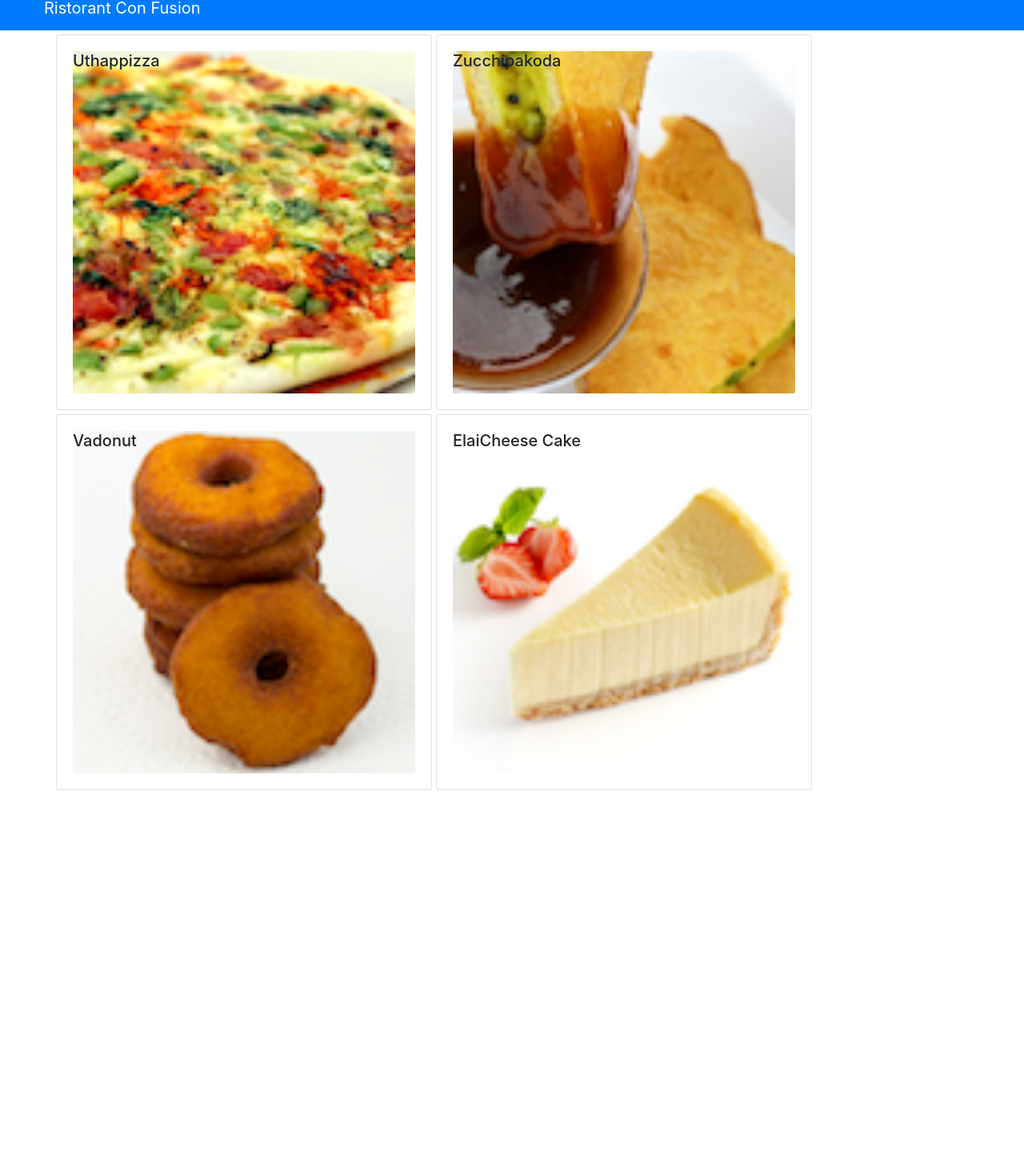
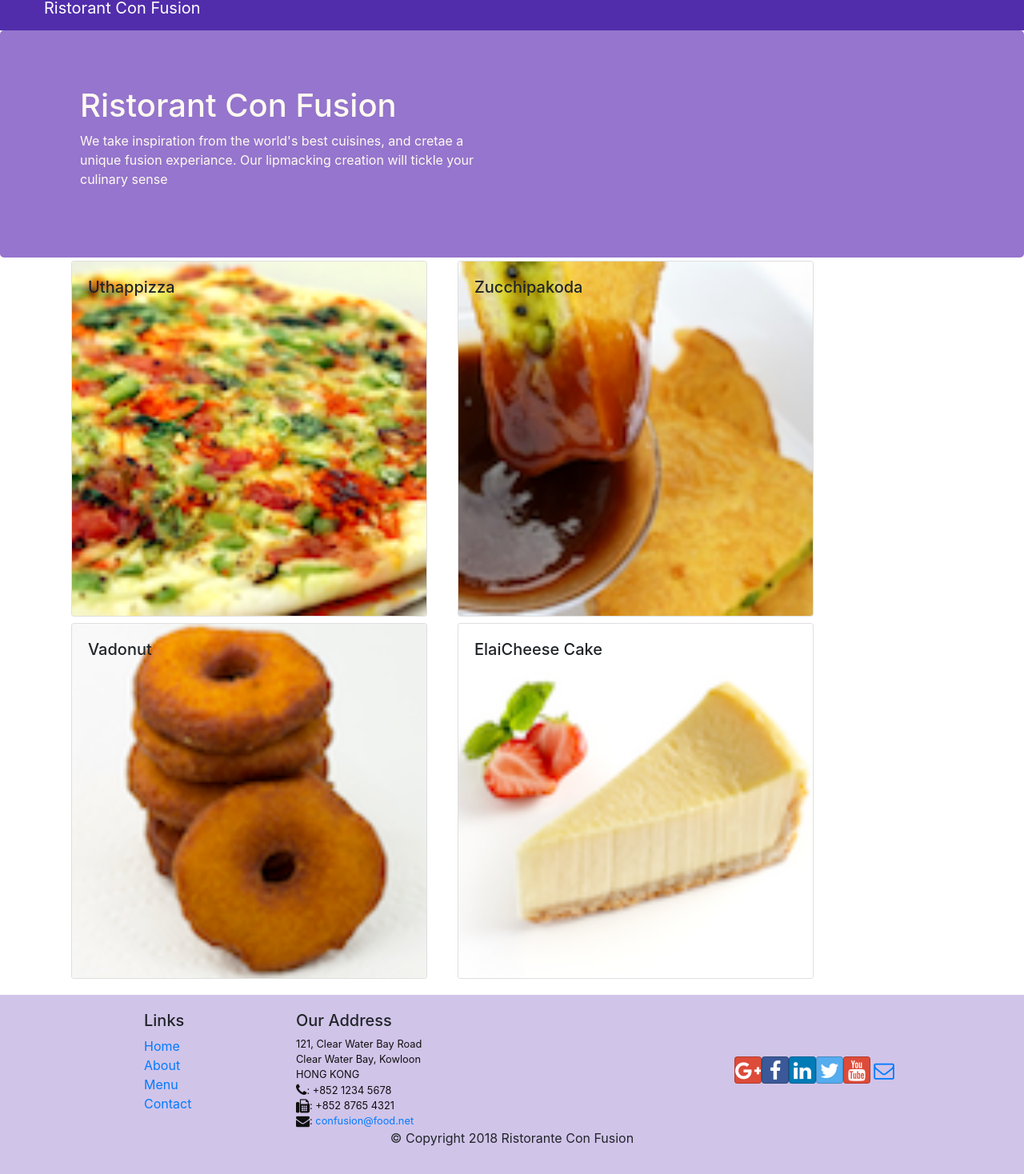
Before and after one commit to ateett12ue/ReactLearning, a React (Create React App) app: page / in a window 1280 px wide. Shown: the part 18-1486 px from the top of the page at 80% size. Before the commit the page ends 1022 px from the top, so only its background shows below. Built offline with nearby package versions, Linux system fonts and the light colour scheme.

Commit message:
Header and Footer added, with react.fragment applied and use of React.DOM explained

```diff
--- a/package.json
+++ b/package.json
@@ -4,7 +4,9 @@
   "private": true,
   "dependencies": {
     "bootstrap": "^4.0.0",
+    "bootstrap-social": "^5.1.1",
     "dateformat": "^3.0.3",
+    "font-awesome": "^4.7.0",
     "react": "^16.8.6",
     "react-dom": "^16.8.6",
     "react-popper": "^0.9.2",
--- a/src/App.css
+++ b/src/App.css
@@ -11,3 +11,37 @@
     margin-left: -25px;
     width: 510px;
 }
+
+.row-header{
+    margin:0px auto;
+    padding:0px auto;
+}
+
+.row-content {
+    margin:0px auto;
+    padding: 50px 0px 50px 0px;
+    border-bottom: 1px ridge;
+    min-height:400px;
+}
+
+.footer{
+    background-color: #D1C4E9;
+    margin:0px auto;
+    padding: 20px 0px 20px 0px;
+}
+.jumbotron {
+    padding:70px 30px 70px 30px;
+    margin:0px auto;
+    background: #9575CD ;
+    color:floralwhite;
+}
+
+address{
+    font-size:80%;
+    margin:0px;
+    color:#0f0f0f;
+}
+
+.navbar-dark {
+    background-color: #512DAB;
+}
--- a/src/components/DishDetail.js
+++ b/src/components/DishDetail.js
@@ -1,13 +1,15 @@
 import React, { Component } from 'react';
 import {Card, CardImg, CardImgOverlay, CardText, CardBody, CardTitle,Row, Col} from 'reactstrap';
-import dateFormat from 'dateformat';
-import '../../src/App.css';
 class DishDetail extends Component {
-    constructor(props){
-        super(props);
-        this.state = {
-        }
+
+    componentDidMount(){
+        console.log('Dishdetail component compentdidmount');
     }
+    componentDidUpdate(){
+        console.log('Dishdetail component compentdidupdate')
+    }
+
+
     review(){
         let rev = this.props.dish.comments.map((comm)=>{
             return(
@@ -15,7 +17,7 @@ class DishDetail extends Component {
                     <Row>
                         <Col>
                             <p>{comm.comment}</p>
-                            <p>-- <strong>{comm.author}</strong> {dateFormat(comm.date, "mmmm dS, yyyy")}</p>
+                            <p>-- <strong>{comm.author}</strong> {new Intl.DateTimeFormat('en-US', { year: 'numeric', month: 'short', day: '2-digit'}).format(new Date(Date.parse(comm.date)))}</p>
                             <br />
                         </Col>
                     </Row>
@@ -26,9 +28,12 @@ class DishDetail extends Component {
     }
 
     render() {
+
+        console.log('Dishdetail component render invoked');
+
         if(this.props.dish!=null){
             return(
-                <div>
+                <div className="container">
                 <Row>
                    <Col md="6" className="Fixed">
                        <Card body className="dishReview">
--- a/src/components/MainComponent.js
+++ b/src/components/MainComponent.js
@@ -1,7 +1,9 @@
 import React, { Component } from 'react';
-import {Navbar, NavbarBrand, Row, Col} from 'reactstrap';
+import {Row} from 'reactstrap';
 import Menu from './MenuComponent';
 import DishDetail from './DishDetail';
+import Header from './headerComponent.js';
+import Footer from './footerComponent.js';
 import '../../src/App.css';
 import {DISHES} from '../shared/dishes';
 
@@ -23,11 +25,7 @@ class Main extends Component {
   render(){
   return (
     <div>
-      <Navbar dark color="primary">
-        <div className="container ml-4">
-          <NavbarBrand href="/">Ristorant Con Fusion</NavbarBrand>
-        </div>
-      </Navbar>
+        <Header />
       <Row>
       <Menu dishes={this.state.dishes}
       onClick={(dishId)=>this.onDishSelect(dishId)}/>
@@ -36,6 +34,7 @@ class Main extends Component {
       <DishDetail
         dish={this.state.dishes.filter((dish) => dish.id === this.state.selectedDish)[0]} />
       </Row>
+      <Footer />
     </div>
     )};
 }
--- a/src/components/MenuComponent.js
+++ b/src/components/MenuComponent.js
@@ -1,36 +1,36 @@
-import React, { Component } from 'react';
-import {Card, CardImg, CardImgOverlay, CardText, CardBody, CardTitle, Row, Col} from 'reactstrap';
-import '../../src/App.css';
-class Menu extends Component {
-    constructor(props) {
-        super(props);
+import React from 'react';
+import { Card, CardImg, CardImgOverlay,
+    CardTitle } from 'reactstrap';
+
+    function RenderMenuItem ({dish, onClick}) {
+        return (
+            <Card
+                onClick={() => onClick(dish.id)}>
+                <CardImg width="100%" src={dish.image} alt={dish.name} />
+                <CardImgOverlay>
+                    <CardTitle>{dish.name}</CardTitle>
+                </CardImgOverlay>
+            </Card>
+        );
     }
-    render() {
-        const menu = this.props.dishes.map((dish)=>{
+
+    const Menu = (props) => {
+
+        const menu = props.dishes.map((dish) => {
             return (
-                <div key={dish.id}>
-                <Row>
-                <Col className="Fixed">
-                    <Card body onClick={()=>this.props.onClick(dish.id)}>
-                        <CardImg width="100%" src={dish.image} alt={dish.name}/>
-                        <CardImgOverlay>
-                            <CardTitle>{dish.name}</CardTitle>
-                        </CardImgOverlay>
-                    </Card>
-                </Col>
-                </Row>
+                <div className="col-12 col-md-5 m-1"  key={dish.id}>
+                    <RenderMenuItem dish={dish} onClick={props.onClick} />
                 </div>
             );
         });
 
         return (
-           <div className="container">
-            <Row>
+            <div className="container">
+                <div className="row">
                     {menu}
-            </Row>
-           </div>
+                </div>
+            </div>
         );
     }
-}
 
 export default Menu;
--- /dev/null
+++ b/src/components/footerComponent.js
@@ -0,0 +1,50 @@
+import React from 'react';
+
+function Footer(props) {
+    return(
+    <div className="footer">
+        <div className="container">
+            <div className="row justify-content-center">
+                <div className="col-4 offset-1 col-sm-2">
+                    <h5>Links</h5>
+                    <ul className="list-unstyled">
+                        <li><a href="#">Home</a></li>
+                        <li><a href="#">About</a></li>
+                        <li><a href="#">Menu</a></li>
+                        <li><a href="contactus.html">Contact</a></li>
+                    </ul>
+                </div>
+                <div className="col-7 col-sm-5">
+                    <h5>Our Address</h5>
+                    <address>
+		              121, Clear Water Bay Road<br />
+		              Clear Water Bay, Kowloon<br />
+		              HONG KONG<br />
+		              <i className="fa fa-phone fa-lg"></i>: +852 1234 5678<br />
+		              <i className="fa fa-fax fa-lg"></i>: +852 8765 4321<br />
+		              <i className="fa fa-envelope fa-lg"></i>: <a href="mailto:confusion@food.net">
+                         confusion@food.net</a>
+                    </address>
+                </div>
+                <div className="col-12 col-sm-4 align-self-center">
+                    <div className="text-center">
+                        <a className="btn btn-social-icon btn-google" href="http://google.com/+"><i className="fa fa-google-plus"></i></a>
+                        <a className="btn btn-social-icon btn-facebook" href="http://www.facebook.com/profile.php?id="><i className="fa fa-facebook"></i></a>
+                        <a className="btn btn-social-icon btn-linkedin" href="http://www.linkedin.com/in/"><i className="fa fa-linkedin"></i></a>
+                        <a className="btn btn-social-icon btn-twitter" href="http://twitter.com/"><i className="fa fa-twitter"></i></a>
+                        <a className="btn btn-social-icon btn-google" href="http://youtube.com/"><i className="fa fa-youtube"></i></a>
+                        <a className="btn btn-social-icon" href="mailto:"><i className="fa fa-envelope-o"></i></a>
+                    </div>
+                </div>
+            </div>
+            <div className="row justify-content-center">
+                <div className="col-auto">
+                    <p>© Copyright 2018 Ristorante Con Fusion</p>
+                </div>
+            </div>
+        </div>
+    </div>
+    )
+}
+
+export default Footer;
--- /dev/null
+++ b/src/components/headerComponent.js
@@ -0,0 +1,29 @@
+import React, {Component} from 'react';
+import {Navbar, NavbarBrand, Row, Col, Jumbotron} from 'reactstrap';
+
+class Header extends Component{
+    render(){
+        return(
+            <React.Fragment>
+                {/*can be used in short form <></>, alternative to div, div add one more node to DOM, by using it we add react element directly to DOM*/ }
+                <Navbar dark>
+                    <div className="container ml-4">
+                        <NavbarBrand href="/">Ristorant Con Fusion</NavbarBrand>
+                    </div>
+                </Navbar>
+                <Jumbotron>
+                    <div className="container">
+                        <div className="row row-header">
+                            <div className="col-12 col-sm-6">
+                                <h1>Ristorant Con Fusion</h1>
+                                <p>We take inspiration from the world's best cuisines, and cretae a unique fusion experiance. Our lipmacking creation will tickle your culinary sense</p>
+                            </div>
+                        </div>
+                    </div>
+                </Jumbotron>
+            </React.Fragment>
+        );
+    }
+}
+
+export default Header;
--- a/src/index.js
+++ b/src/index.js
@@ -1,6 +1,8 @@
 import React from 'react';
 import ReactDOM from 'react-dom';
-import 'bootstrap/dist/css/bootstrap.min.css'
+import 'bootstrap/dist/css/bootstrap.min.css';
+import 'bootstrap-social/bootstrap-social.css';
+import 'font-awesome/css/font-awesome.min.css';
 import './index.css';
 import App from './App';
 import * as serviceWorker from './serviceWorker';
```
Also changed, not shown: 1 other file (tests, documents, lock files or other folders).
